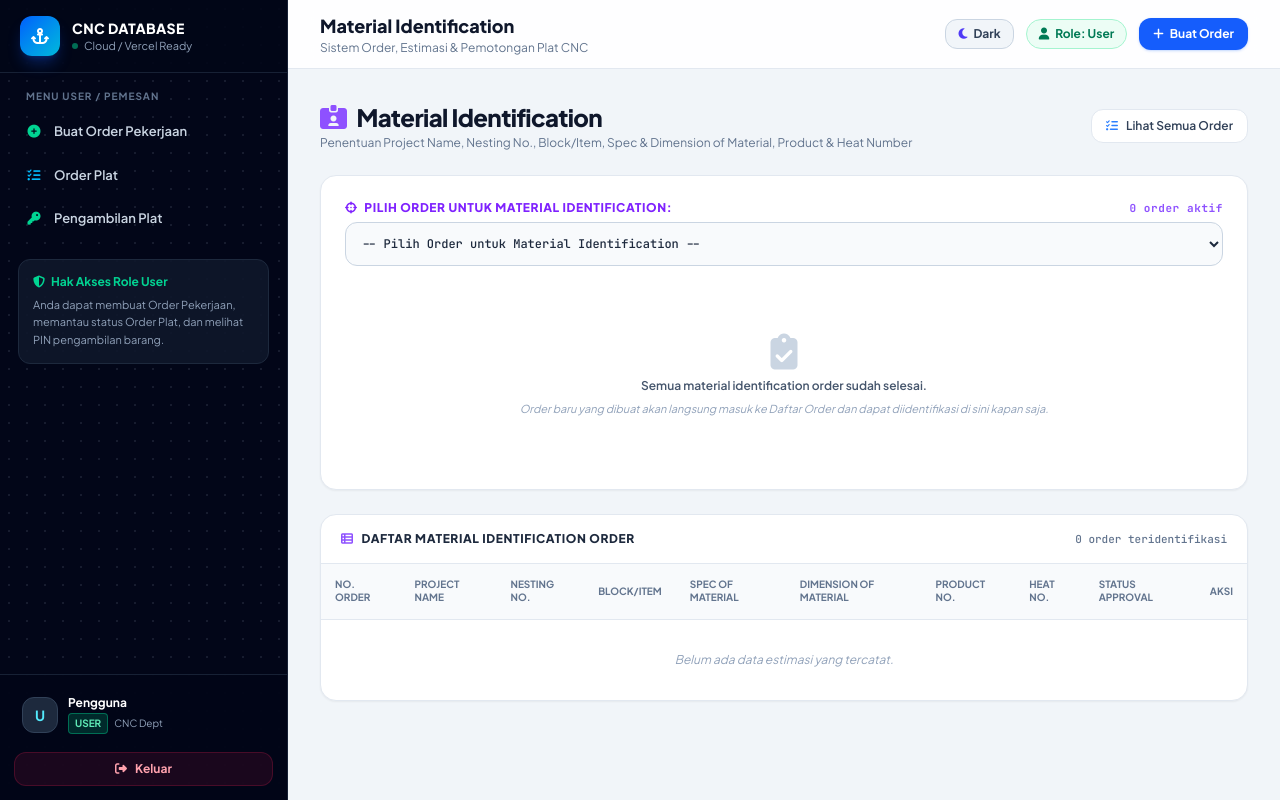
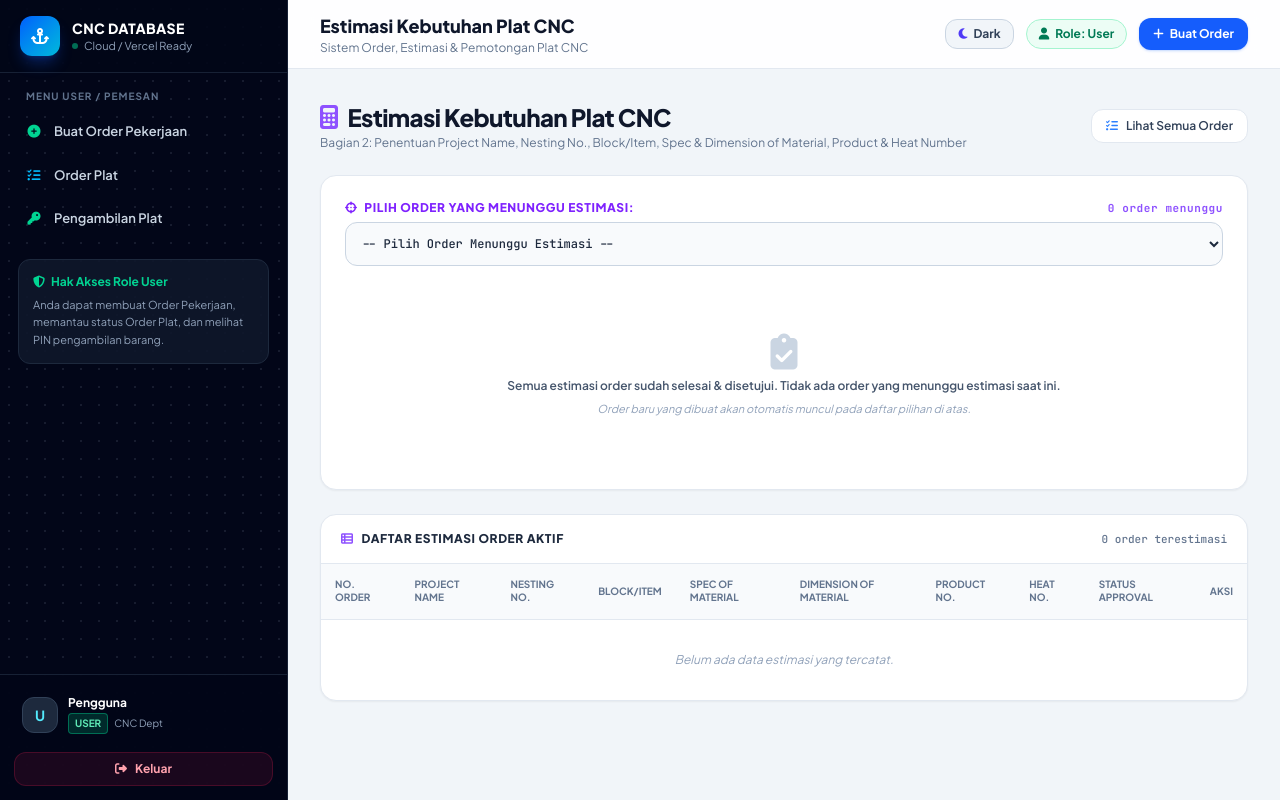
Before and after one commit to albidr30-cillowwall/cnc-database, a Nuxt app: page /estimation in a window 1280 px wide. Built offline with nearby package versions, Linux system fonts and the light colour scheme.

Commit message:
Revert "feat: pindahkan Estimasi Plat ke Material & Produksi, ganti nama Material Identification, dan bypass ke daftar order"
This reverts commit a95cac912097a86178ea2c7a37d3b8e12334be21.

```diff
--- a/composables/useCncStore.ts
+++ b/composables/useCncStore.ts
@@ -505,7 +505,7 @@ export function useCncStore() {
       drawing_file_name: data.drawing_file_name,
       drawing_data_url: data.drawing_data_url,
       target_cnc: data.target_cnc,
-      status: 'Diterima',
+      status: 'Menunggu Estimasi',
       created_at: new Date().toISOString()
     }
 
--- a/layouts/default.vue
+++ b/layouts/default.vue
@@ -53,7 +53,7 @@
           </div>
 
           <div class="space-y-1">
-            <div class="px-3 mb-2 text-[10px] font-bold uppercase tracking-widest text-slate-500">Order</div>
+            <div class="px-3 mb-2 text-[10px] font-bold uppercase tracking-widest text-slate-500">Order & Estimasi</div>
             <NuxtLink
               to="/orders/create"
               class="flex items-center justify-between px-3 py-2.5 rounded-xl font-semibold transition"
@@ -79,10 +79,6 @@
                 {{ activeOrdersCount }}
               </span>
             </NuxtLink>
-          </div>
-
-          <div class="space-y-1">
-            <div class="px-3 mb-2 text-[10px] font-bold uppercase tracking-widest text-slate-500">Material & Produksi</div>
             <NuxtLink
               to="/estimation"
               class="flex items-center justify-between px-3 py-2.5 rounded-xl font-semibold transition"
@@ -90,13 +86,17 @@
               @click="isMobileMenuOpen = false"
             >
               <span class="flex items-center gap-3">
-                <i class="fa-solid fa-id-card-clip w-4 text-center" :class="$route.path === '/estimation' ? 'text-white' : 'text-violet-400'"></i>
-                <span>Material Identification</span>
+                <i class="fa-solid fa-calculator w-4 text-center" :class="$route.path === '/estimation' ? 'text-white' : 'text-violet-400'"></i>
+                <span>Estimasi Plat</span>
               </span>
               <span v-if="waitingEstCount > 0" class="text-[10px] font-mono font-bold px-2 py-0.5 rounded-full bg-amber-500/20 text-amber-300">
                 {{ waitingEstCount }}
               </span>
             </NuxtLink>
+          </div>
+
+          <div class="space-y-1">
+            <div class="px-3 mb-2 text-[10px] font-bold uppercase tracking-widest text-slate-500">Material & Produksi</div>
             <NuxtLink
               to="/plates"
               class="flex items-center justify-between px-3 py-2.5 rounded-xl font-semibold transition"
@@ -399,7 +399,7 @@ const readyPickupCount = computed(() => {
 })
 
 const operatorQueueCount = computed(() => {
-  return orders.value.filter(o => ['Diterima', 'Estimasi Selesai', 'Diterima Operator', 'Plat Telah Diambil Yard', 'Sedang Dipotong'].includes(o.status)).length
+  return orders.value.filter(o => ['Estimasi Selesai', 'Diterima Operator', 'Plat Telah Diambil Yard', 'Sedang Dipotong'].includes(o.status)).length
 })
 
 const remnantsCount = computed(() => {
@@ -411,7 +411,7 @@ const pageTitle = computed(() => {
   if (p === '/dashboard') return 'Dashboard Monitoring CNC'
   if (p === '/orders/create') return 'Form Buat Order Pemotongan Plat CNC'
   if (p === '/orders') return 'Daftar Order Pemotongan Plat CNC'
-  if (p === '/estimation') return 'Material Identification'
+  if (p === '/estimation') return 'Estimasi Kebutuhan Plat CNC'
   if (p === '/plates') return 'Master Data Plat & Stok Yard'
   if (p === '/plates/remnants') return 'Daftar Plat Remnant (Sisa Potongan)'
   if (p === '/yard-pickup') return 'Pengambilan Plat dari Yard (Stock Lock)'
--- a/pages/dashboard.vue
+++ b/pages/dashboard.vue
@@ -36,12 +36,12 @@
       </div>
 
       <div class="bg-white dark:bg-slate-900 border border-slate-200 dark:border-slate-800 rounded-2xl p-4 shadow-xs hover:shadow-md transition">
-        <div class="flex items-center justify-between text-xs text-violet-700 dark:text-violet-400 font-semibold">
-          <span>Material ID</span>
-          <i class="fa-solid fa-id-card-clip text-violet-500"></i>
+        <div class="flex items-center justify-between text-xs text-amber-700 dark:text-amber-400 font-semibold">
+          <span>Menunggu Estimasi</span>
+          <i class="fa-solid fa-hourglass-half text-amber-500"></i>
         </div>
-        <div class="text-2xl font-extrabold font-mono mt-2 text-violet-600 dark:text-violet-400">{{ materialIdCount }}</div>
-        <div class="text-[11px] text-slate-400 mt-0.5">Identifikasi Nesting</div>
+        <div class="text-2xl font-extrabold font-mono mt-2 text-amber-600 dark:text-amber-400">{{ waitingEstCount }}</div>
+        <div class="text-[11px] text-slate-400 mt-0.5">Admin Material</div>
       </div>
 
       <div class="bg-white dark:bg-slate-900 border border-slate-200 dark:border-slate-800 rounded-2xl p-4 shadow-xs hover:shadow-md transition">
@@ -252,8 +252,8 @@ const gradeCanvas = ref<HTMLCanvasElement | null>(null)
 let trendChartInstance: Chart | null = null
 let gradeChartInstance: Chart | null = null
 
-const materialIdCount = computed(() => orders.value.filter(o => Boolean(o.estimation)).length)
-const waitingAcceptCount = computed(() => orders.value.filter(o => ['Diterima', 'Menunggu Persetujuan Pemesan', 'Estimasi Selesai', 'Diterima Operator', 'Plat Telah Diambil Yard'].includes(o.status)).length)
+const waitingEstCount = computed(() => orders.value.filter(o => o.status === 'Menunggu Estimasi').length)
+const waitingAcceptCount = computed(() => orders.value.filter(o => ['Menunggu Persetujuan Pemesan', 'Estimasi Selesai', 'Diterima Operator', 'Plat Telah Diambil Yard'].includes(o.status)).length)
 const cuttingCount = computed(() => orders.value.filter(o => o.status === 'Sedang Dipotong').length)
 const readyCount = computed(() => orders.value.filter(o => o.status === 'Siap Diambil').length)
 const completedCount = computed(() => orders.value.filter(o => o.status === 'Sudah Diambil').length)
--- a/pages/estimation.vue
+++ b/pages/estimation.vue
@@ -4,11 +4,11 @@
     <div class="flex flex-col sm:flex-row sm:items-center justify-between gap-3">
       <div>
         <h1 class="text-xl sm:text-2xl font-black tracking-tight text-slate-900 dark:text-white flex items-center gap-2.5">
-          <i class="fa-solid fa-id-card-clip text-violet-500"></i>
-          <span>Material Identification</span>
+          <i class="fa-solid fa-calculator text-violet-500"></i>
+          <span>Estimasi Kebutuhan Plat CNC</span>
         </h1>
         <p class="text-xs text-slate-500 dark:text-slate-400 mt-0.5">
-          Penentuan Project Name, Nesting No., Block/Item, Spec & Dimension of Material, Product & Heat Number
+          Bagian 2: Penentuan Project Name, Nesting No., Block/Item, Spec & Dimension of Material, Product & Heat Number
         </p>
       </div>
 
@@ -41,14 +41,14 @@
       <!-- Order Selector -->
       <div>
         <label class="block text-xs font-extrabold text-violet-600 dark:text-violet-400 uppercase tracking-wider mb-1.5 flex items-center justify-between">
-          <span><i class="fa-solid fa-crosshairs mr-1"></i> Pilih Order untuk Material Identification:</span>
-          <span class="text-[11px] font-mono text-violet-500 font-bold lowercase">{{ pendingOrders.length }} order aktif</span>
+          <span><i class="fa-solid fa-crosshairs mr-1"></i> Pilih Order yang Menunggu Estimasi:</span>
+          <span class="text-[11px] font-mono text-violet-500 font-bold lowercase">{{ pendingOrders.length }} order menunggu</span>
         </label>
         <select
           v-model="selectedOrderId"
           class="w-full bg-slate-50 dark:bg-slate-950 border border-slate-300 dark:border-slate-700 rounded-xl p-3 text-xs text-slate-800 dark:text-slate-200 font-mono focus:ring-2 focus:ring-violet-500 outline-none transition"
         >
-          <option :value="null">-- Pilih Order untuk Material Identification --</option>
+          <option :value="null">-- Pilih Order Menunggu Estimasi --</option>
           <option
             v-for="po in pendingOrders"
             :key="po.id"
@@ -241,8 +241,8 @@
               type="submit"
               class="flex-1 bg-violet-600 hover:bg-violet-700 active:scale-[0.99] text-white font-extrabold p-3.5 rounded-xl shadow-md shadow-violet-600/25 transition flex items-center justify-center gap-2 cursor-pointer"
             >
-              <i class="fa-solid fa-floppy-disk"></i>
-              <span>SIMPAN MATERIAL IDENTIFICATION</span>
+              <i class="fa-solid fa-paper-plane"></i>
+              <span>SIMPAN ESTIMASI & AJUKAN KE PEMESAN UNTUK PERSETUJUAN</span>
             </button>
             <button
               v-if="selectedOrder.status === 'Menunggu Persetujuan Pemesan' || selectedOrder.estimation"
@@ -262,10 +262,10 @@
       <div v-else class="py-12 text-center text-slate-400 dark:text-slate-500 text-xs italic space-y-2">
         <i class="fa-solid fa-clipboard-check text-4xl mb-2 block text-slate-300 dark:text-slate-700"></i>
         <p v-if="pendingOrders.length === 0" class="text-slate-600 dark:text-slate-300 font-semibold not-italic">
-          Semua material identification order sudah selesai.
+          Semua estimasi order sudah selesai & disetujui. Tidak ada order yang menunggu estimasi saat ini.
         </p>
-        <p v-else>Pilih salah satu order di atas untuk mengisi data identifikasi material & nesting plat.</p>
-        <p class="text-[11px] text-slate-400 dark:text-slate-600">Order baru yang dibuat akan langsung masuk ke Daftar Order dan dapat diidentifikasi di sini kapan saja.</p>
+        <p v-else>Pilih salah satu order di atas untuk mengisi data estimasi & nesting plat.</p>
+        <p class="text-[11px] text-slate-400 dark:text-slate-600">Order baru yang dibuat akan otomatis muncul pada daftar pilihan di atas.</p>
       </div>
     </div>
 
@@ -274,9 +274,9 @@
       <div class="px-5 py-4 border-b border-slate-200 dark:border-slate-800 flex items-center justify-between">
         <h2 class="text-xs font-extrabold uppercase tracking-wider text-slate-800 dark:text-slate-200 flex items-center gap-2">
           <i class="fa-solid fa-table-list text-violet-500"></i>
-          <span>Daftar Material Identification Order</span>
+          <span>Daftar Estimasi Order Aktif</span>
         </h2>
-        <span class="text-[11px] font-mono text-slate-500 dark:text-slate-400">{{ estimatedOrdersList.length }} order teridentifikasi</span>
+        <span class="text-[11px] font-mono text-slate-500 dark:text-slate-400">{{ estimatedOrdersList.length }} order terestimasi</span>
       </div>
 
       <div class="overflow-x-auto">
@@ -390,13 +390,9 @@ const form = reactive({
   heat_number: ''
 })
 
-// Orders available for material identification (exclude completed / already approved ones)
+// Orders that strictly need estimation (exclude already approved orders)
 const pendingOrders = computed(() => {
-  return store.orders.value.filter(o => {
-    if (o.status === 'Sudah Diambil') return false
-    if (o.estimation?.status_approval === 'Disetujui') return false
-    return true
-  })
+  return store.orders.value.filter(o => o.status === 'Menunggu Estimasi')
 })
 
 const selectedOrder = computed(() => {
@@ -423,7 +419,7 @@ watch(selectedOrder, (order) => {
   form.heat_number = est?.heat_number || ''
 }, { immediate: true })
 
-// Handle Submit Material Identification
+// Handle Submit Estimation
 async function handleSubmitEstimation() {
   if (!selectedOrder.value) return
 
@@ -440,7 +436,7 @@ async function handleSubmitEstimation() {
 
   feedbackMsg.value = {
     type: 'success',
-    text: `Material Identification untuk order ${selectedOrder.value.no_order} berhasil disimpan!`
+    text: `Estimasi & detail nesting untuk order ${selectedOrder.value.no_order} berhasil disimpan dan diajukan!`
   }
 }
 
@@ -449,7 +445,7 @@ async function handleDirectApprove(orderId: number) {
   await store.approveEstimation(orderId)
   feedbackMsg.value = {
     type: 'success',
-    text: `Material Identification order #${orderId} berhasil DISETUJUI!`
+    text: `Estimasi order #${orderId} berhasil DISETUJUI! Order kini siap untuk pengambilan plat di Yard.`
   }
   // Reset selected order to next pending order or null
   selectedOrderId.value = pendingOrders.value.length > 0 ? pendingOrders.value[0].id : null
--- a/pages/operator.vue
+++ b/pages/operator.vue
@@ -149,7 +149,7 @@
           <div class="flex items-center gap-2">
             <!-- Step 1: Terima Order -->
             <button
-              v-if="o.status === 'Estimasi Selesai' || o.status === 'Diterima'"
+              v-if="o.status === 'Estimasi Selesai'"
               @click="handleAccept(o.id)"
               class="bg-emerald-600 hover:bg-emerald-700 text-white px-4 py-2 rounded-xl text-xs font-extrabold shadow-sm transition flex items-center gap-1.5"
             >
--- a/pages/orders/index.vue
+++ b/pages/orders/index.vue
@@ -113,15 +113,13 @@
                 </div>
               </td>
               <td class="p-3.5 text-center whitespace-nowrap space-y-1">
-                <!-- Material ID Button -->
+                <!-- Estimasi Button -->
                 <NuxtLink
-                  v-if="isFullAccess && !['Siap Diambil', 'Sudah Diambil'].includes(o.status)"
+                  v-if="isFullAccess && o.status === 'Menunggu Estimasi'"
                   :to="`/estimation?order_id=${o.id}`"
-                  class="inline-flex items-center gap-1 bg-violet-50 hover:bg-violet-100 dark:bg-violet-950/40 dark:hover:bg-violet-900/50 text-violet-700 dark:text-violet-300 border border-violet-200 dark:border-violet-800 px-2.5 py-1 rounded-lg text-[11px] font-bold shadow-xs transition"
-                  title="Identifikasi Material & Nesting (Opsional)"
+                  class="inline-block bg-violet-600 hover:bg-violet-700 text-white px-3 py-1.5 rounded-lg text-[11px] font-bold shadow-xs"
                 >
-                  <i class="fa-solid fa-id-card-clip text-[10px]"></i>
-                  <span>Material ID</span>
+                  Estimasi
                 </NuxtLink>
 
                 <!-- Setujui Button -->
@@ -200,7 +198,7 @@ const filteredOrders = computed(() => {
     let matchStatus = true
     if (selectedStatus.value) {
       if (selectedStatus.value === 'Diterima') {
-        matchStatus = ['Diterima', 'Diterima Operator', 'Plat Telah Diambil Yard'].includes(o.status)
+        matchStatus = ['Diterima Operator', 'Plat Telah Diambil Yard'].includes(o.status)
       } else {
         matchStatus = o.status === selectedStatus.value
       }
--- a/pages/yard-pickup.vue
+++ b/pages/yard-pickup.vue
@@ -57,7 +57,7 @@
           </option>
         </select>
         <p v-if="readyOrders.length === 0" class="text-[11px] text-amber-600 dark:text-amber-400 mt-1 italic">
-          <i class="fa-solid fa-triangle-exclamation mr-1"></i> Tidak ada order aktif yang siap diambil platnya. Silahkan buat order baru terlebih dahulu.
+          <i class="fa-solid fa-triangle-exclamation mr-1"></i> Tidak ada order dengan status 'Estimasi Selesai'. Silahkan setujui estimasi terlebih dahulu di menu Estimasi.
         </p>
       </div>
 
@@ -231,7 +231,6 @@ const form = reactive({
 
 const readyOrders = computed(() => {
   return store.orders.value.filter(o =>
-    o.status === 'Diterima' ||
     o.status === 'Estimasi Selesai' ||
     o.status === 'Diterima Operator'
   )
```
